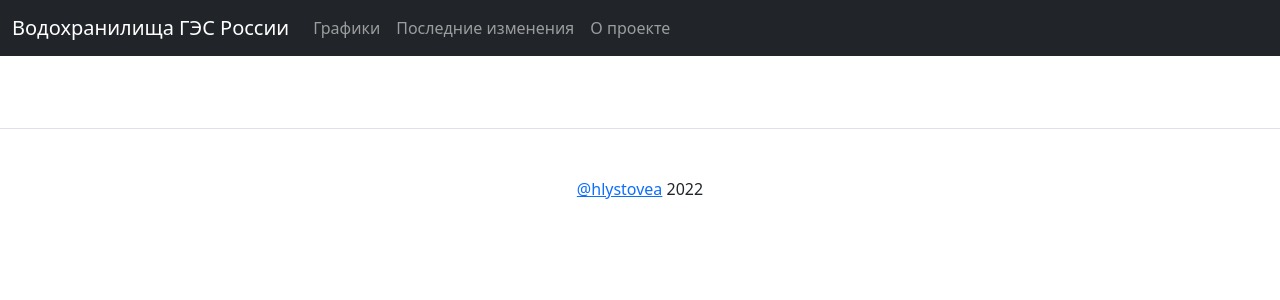
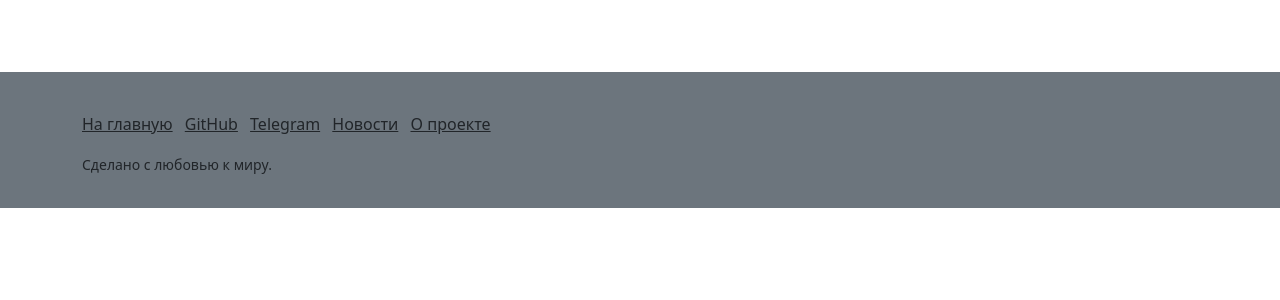
Before and after one commit to hlystovea/reservoirs_web, a Django app: page /updates in a window 1280 px wide. Shown: the top 300 px of the page. Run offline with Django 4.2, Linux system fonts and the light colour scheme; data that the repository does not hold is empty; some libraries are stand-ins or nearby versions.

Commit message:
The navbar has been removed, the footer has been changed

```diff
--- a/web/templates/about.html
+++ b/web/templates/about.html
@@ -20,7 +20,7 @@
             </p>
             <ul class="mb-2">
               <li>Сборщик данных</li>
-              <li>Telegram бот</li>
+              <li><a href="https://t.me/reservoirs_bot">Telegram бот</a></li>
               <li>Веб-сайт <small class="text-muted">&larr; вы находитесь здесь</small></li>
             </ul>
             <p class="font-weight-light mb-1">
--- a/web/templates/base.html
+++ b/web/templates/base.html
@@ -3,7 +3,7 @@
   <head>
     <meta charset="utf-8">
     <meta name="viewport" content="width=device-width, initial-scale=1, shrink-to-fit=no">
-        <title>{% block title %}Главная{% endblock %} | Водохранилища ГЭС России</title>
+    <title>Водохранилища ГЭС России</title>
     <!-- Загрузка статики -->
     {% load static %}
     <link rel="stylesheet" href="{% static 'css/bootstrap.min.css' %}">
@@ -14,7 +14,6 @@
   </head>
   <body>
     <header>
-        {% include 'includes/nav.html' %}
     </header>
     <main>
       <div class="container">
@@ -23,6 +22,10 @@
         {% endblock %}
       </div>
     </main>
+    <footer class="bg-secondary mt-5 p-4">
+      <div class="container mb-2">
         {% include 'includes/footer.html' %}
+      </div>
+    </footer>
   </body>
 </html>
--- a/web/templates/includes/footer.html
+++ b/web/templates/includes/footer.html
@@ -1,3 +1,8 @@
-<footer class="pt-4 my-md-5 pt-md-5 border-top">
-    <p class="m-0 text-dark text-center "><a href="https://t.me/hlystovea">@hlystovea</a> {% now "Y" %}</p>
-</footer>
+<ul class="list-inline pl-0 mb-3 mt-3">
+  <li class="list-inline-item ml-3"><a class="link-dark" href="{% url 'index' %}" class="link-dark">На главную</a></li>
+  <li class="list-inline-item ml-3"><a class="link-dark" target="_blank" rel="noreferrer nofollow" href="https://github.com/hlystovea/reservoirs_bot">GitHub</a></li>
+  <li class="list-inline-item ml-3"><a class="link-dark" target="_blank" rel="noreferrer nofollow" href="https://t.me/reservoirs_bot">Telegram</a></li>
+  <li class="list-inline-item ml-3"><a class="link-dark" href="{% url 'updates:update-list' %}" class="link-dark">Новости</a></li>
+  <li class="list-inline-item ml-3"><a class="link-dark" href="{% url 'about' %}">О проекте</a></li>
+</ul>
+<small class='text-dark'>Сделано с любовью к миру.</small>
```
Lines whose indentation alone changed are shown as unchanged.
